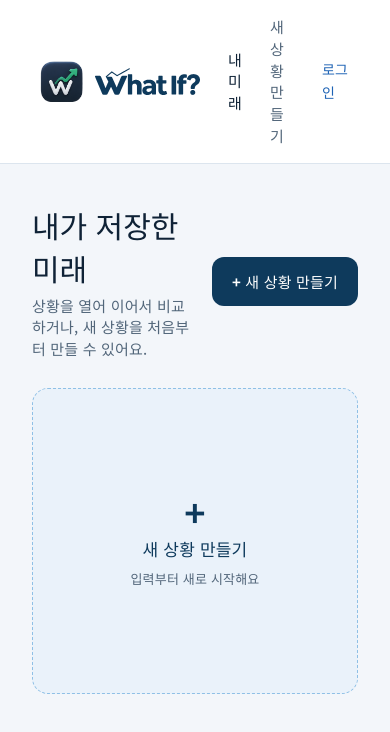
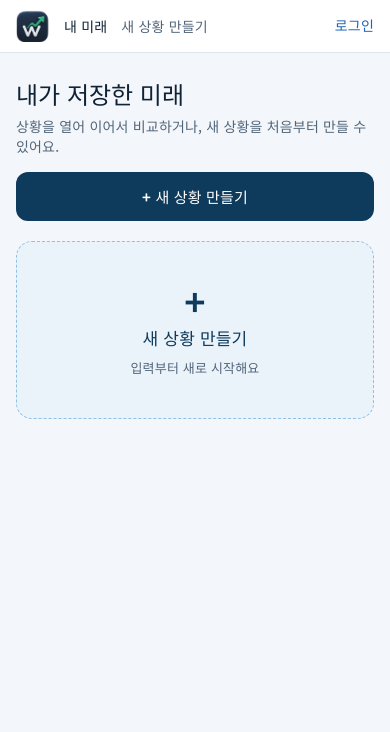
Before and after one commit to WhatIf-Devs/frontend, a React (Vite) app: page /futures in a window 390 px wide. Shown: the top 732 px of the page. Built offline with nearby package versions, Linux system fonts and the light colour scheme.

Commit message:
style: W03·헤더 모바일(768px 미만) 대응

```diff
--- a/src/App.css
+++ b/src/App.css
@@ -387,6 +387,105 @@
   color: #52667a;
 }
 
+/* ---------- 모바일 (768px 미만): 헤더 + W03 ----------
+   피그마 반응형 규칙 "Mobile < 768px: 1열" + 모바일 앱 바(좌우 여백 16px) 기준 */
+@media (max-width: 767px) {
+  /* 헤더: 높이·여백을 줄이고, 로고는 아이콘만 */
+  .app-header {
+    gap: 12px;
+    padding: 10px 16px;
+  }
+
+  .app-header__left {
+    gap: 14px;
+    min-width: 0;
+  }
+
+  .app-header__badge {
+    width: 34px;
+    height: auto;
+  }
+
+  /* ".app-header__logo img { display: block }"보다 우선하도록 두 단계로 적어요 */
+  .app-header__logo .app-header__wordmark {
+    display: none; /* 스크린리더용 이름은 링크의 aria-label이 대신 읽어 줘요 */
+  }
+
+  .app-header__nav {
+    gap: 14px;
+  }
+
+  .app-header__nav a {
+    font-size: 14px;
+    white-space: nowrap; /* "새 상황 만들기"가 두 줄로 깨지지 않게 */
+  }
+
+  .app-header__logout {
+    white-space: nowrap;
+  }
+
+  /* W03 본문: 여백을 줄이고 제목·버튼을 위아래로 */
+  .futures-list {
+    padding: 24px 16px 40px;
+  }
+
+  .futures-list__header {
+    flex-direction: column;
+    align-items: stretch;
+    gap: 16px;
+    margin-bottom: 20px;
+  }
+
+  .futures-list__title {
+    font-size: 24px;
+  }
+
+  .futures-list__desc {
+    font-size: 14px;
+    word-break: keep-all; /* 한국어를 단어 중간에서 자르지 않게 */
+  }
+
+  .futures-list__new-button {
+    text-align: center; /* 폭을 꽉 채운 버튼, 글자는 가운데 */
+  }
+
+  /* 카드: 1열 */
+  .futures-list__grid {
+    grid-template-columns: 1fr;
+    gap: 16px;
+  }
+
+  .scenario-card {
+    padding: 18px;
+  }
+
+  /* 점선 카드: 1열에선 높이를 줄여 덜 휑하게 */
+  .scenario-card--new {
+    min-height: 140px;
+  }
+}
+
+/* 아주 작은 폰 (360px 미만, 예: 아이폰 SE 1세대 320px): 헤더를 한 번 더 촘촘하게 */
+@media (max-width: 359px) {
+  .app-header {
+    gap: 8px;
+    padding-inline: 12px;
+  }
+
+  .app-header__left,
+  .app-header__nav {
+    gap: 10px;
+  }
+
+  .app-header__badge {
+    width: 30px;
+  }
+
+  .app-header__nav a {
+    font-size: 13px;
+  }
+}
+
 /* 새 상황 만들기 (B) */
 .new-future {
   display: grid;
--- a/src/components/layout/Header.tsx
+++ b/src/components/layout/Header.tsx
@@ -27,8 +27,9 @@ export function Header() {
       <div className="app-header__left">
         {/* 로고 → "/" : 로그인 상태면 W03, 아니면 W01 (App.tsx) */}
         <Link to="/" className="app-header__logo" aria-label="What If? 처음으로">
-          <img src={logoBadge} width={45} height={42} alt="" />
-          <img src={logoWordmark} width={105} height={27} alt="What If?" />
+          <img className="app-header__badge" src={logoBadge} width={45} height={42} alt="" />
+          {/* 모바일(768px 미만)에서는 자리가 좁아 글자 로고를 숨기고 아이콘만 보여요 (App.css) */}
+          <img className="app-header__wordmark" src={logoWordmark} width={105} height={27} alt="What If?" />
         </Link>
         <nav className="app-header__nav">
           {/* NavLink: 지금 주소와 같으면 is-active 클래스가 붙어 굵게 보임.
```
